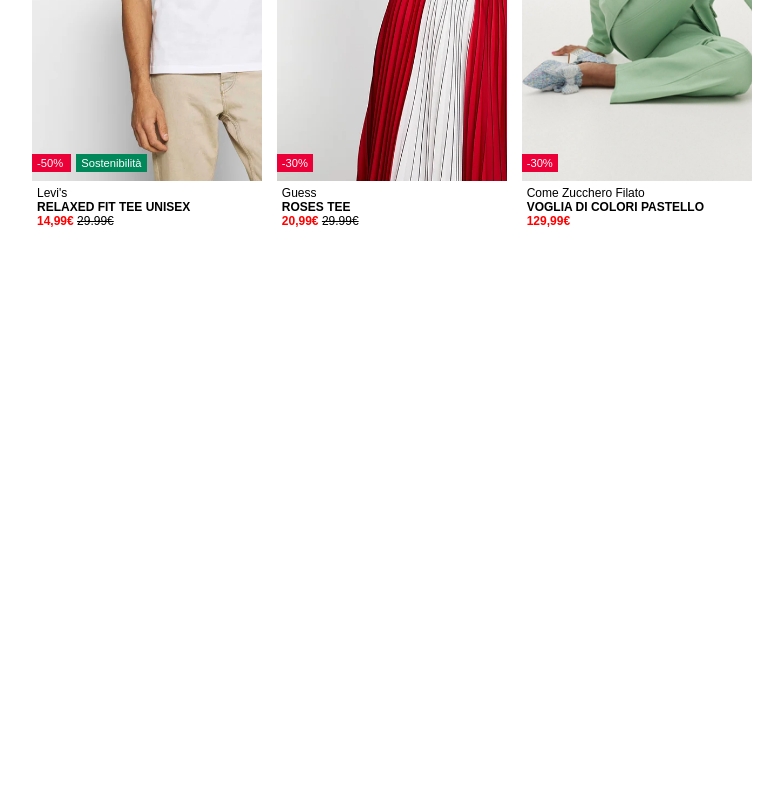
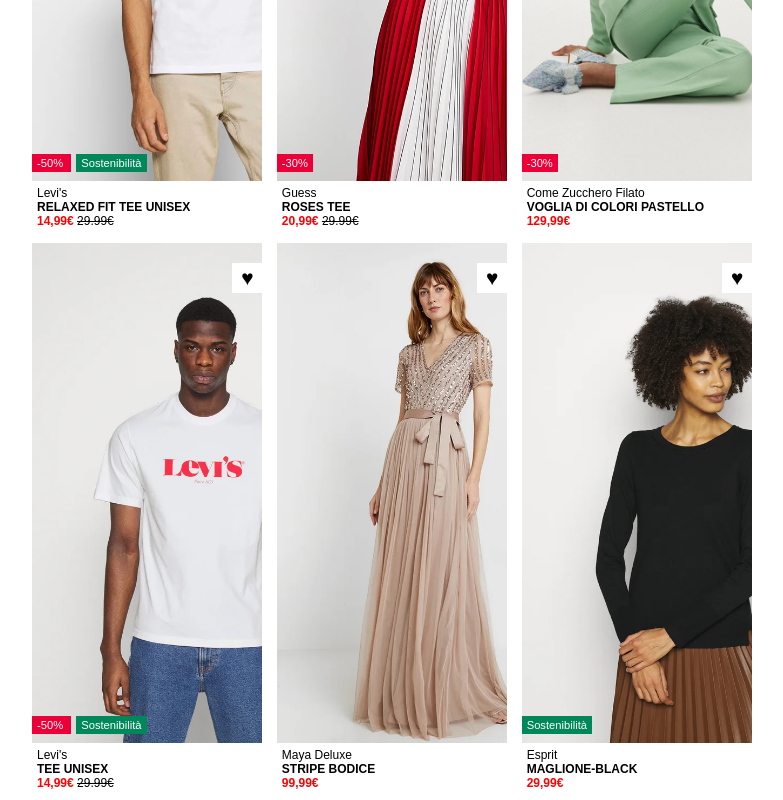
Before and after one commit to Vasmayer/html-css-boolando, a plain HTML site: page index.html in a window 1280 px wide. Shown: the part 324-1124 px from the top of the page, without its empty margins (229-1012 px from the left). Before the commit the page ends 800 px from the top, so only its background shows below. Drawn offline with Linux system fonts and the light colour scheme.

Commit message:
esercizio completo

```diff
--- a/css/style.css
+++ b/css/style.css
@@ -30,6 +30,7 @@
     position: relative;
 }
 
+/*FIRST ROW*/
 .relaxed-fit-tee-unisex
 {
     background-image: url("../img/1.webp");
@@ -54,6 +55,32 @@
 {
     background-image: url("../img/3b.webp");
 }
+/*SECOND ROW*/
+.tee-unisex
+{
+    background-image: url("../img/4.webp");
+}
+.tee-unisex:hover
+{
+    background-image: url("../img/4b.webp");
+}
+.stripe-bodice
+{
+    background-image: url("../img/5.webp");
+}
+.stripe-bodice:hover
+{
+    background-image: url("../img/5b.webp");
+}
+.maglione-black
+{
+    background-image: url("../img/6.webp");
+}
+.maglione-black:hover
+{
+    background-image: url("../img/6b.webp");
+}
+
 
 /*BADGES*/
 
--- a/index.html
+++ b/index.html
@@ -70,6 +70,59 @@
 
             </div>
         </div>
+        <div class="row">
+            <div class="article-complete">
+                <div class="article tee-unisex">
+                    <span class="like">
+                        &hearts;
+                    </span>
+                    <div class="badges">
+                        <span class="badge sales-red">
+                            -50%
+                        </span>
+                        <span class="badge tag-green">
+                            Sostenibilità
+                        </span>
+                    </div>
+
+                </div>
+                <div class="info">
+                    <div>Levi's</div>
+                    <div><strong>TEE UNISEX</strong></div>
+                    <div><span class="price">14,99€</span> <del>29.99€</del></div>
+                </div>
+            </div>
+            <div class="article-complete">
+                <div class="article stripe-bodice">
+                    <span class="like">
+                        &hearts;
+                    </span>
+                </div>
+                <div class="info">
+                    <div>Maya Deluxe</div>
+                    <div><strong>STRIPE BODICE</strong></div>
+                    <div><span class="price">99,99€</span></div>
+                </div>
+            </div>
+            <div class="article-complete">
+                <div class="article maglione-black">
+                    <span class="like">
+                        &hearts;
+                    </span>
+                    <div class="badges">
+                        <span class="badge tag-green">
+                            Sostenibilità
+                        </span>
+                    </div>
+                </div>
+                <div class="info">
+                    <div>Esprit</div>
+                    <div><strong>MAGLIONE-BLACK</strong></div>
+                    <div><span class="price">29,99€</span></div>
+                </div>
+
+            </div>
+        </div>
     </div>
 </main>
 
```
